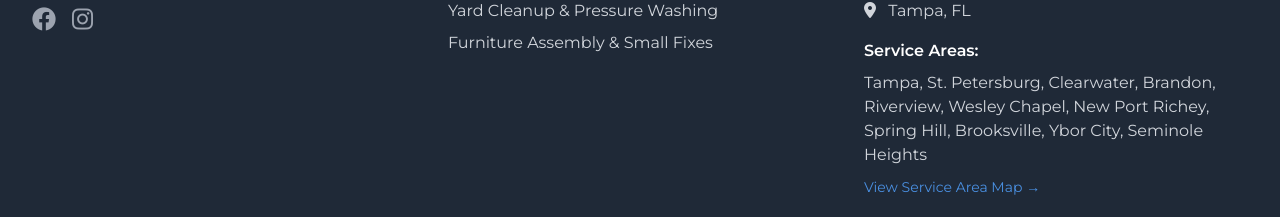
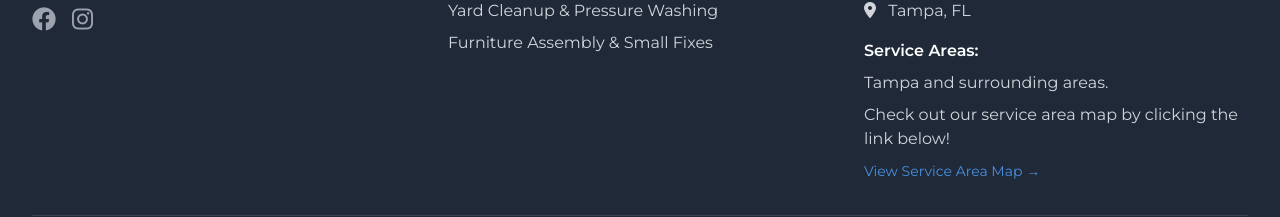
Before and after one commit to LtShibby/HardingHomeAndHaul, a Vue app: page / in a window 1280 px wide. Shown: the part 2835-3052 px from the top of the page. Built offline with nearby package versions, Linux system fonts and the light colour scheme.

Commit message:
updating service area text in footer

```diff
--- a/src/components/AppFooter.vue
+++ b/src/components/AppFooter.vue
@@ -65,7 +65,10 @@
           <div>
             <h5 class="font-semibold mb-2">Service Areas:</h5>
             <p class="text-gray-300 mb-2">
-              {{ site.areas.join(', ') }}
+              Tampa and surrounding areas.
+            </p>
+            <p class="text-gray-300 mb-2">
+              Check out our service area map by clicking the link below!
             </p>
             <router-link
               to="/#service-area"
```
